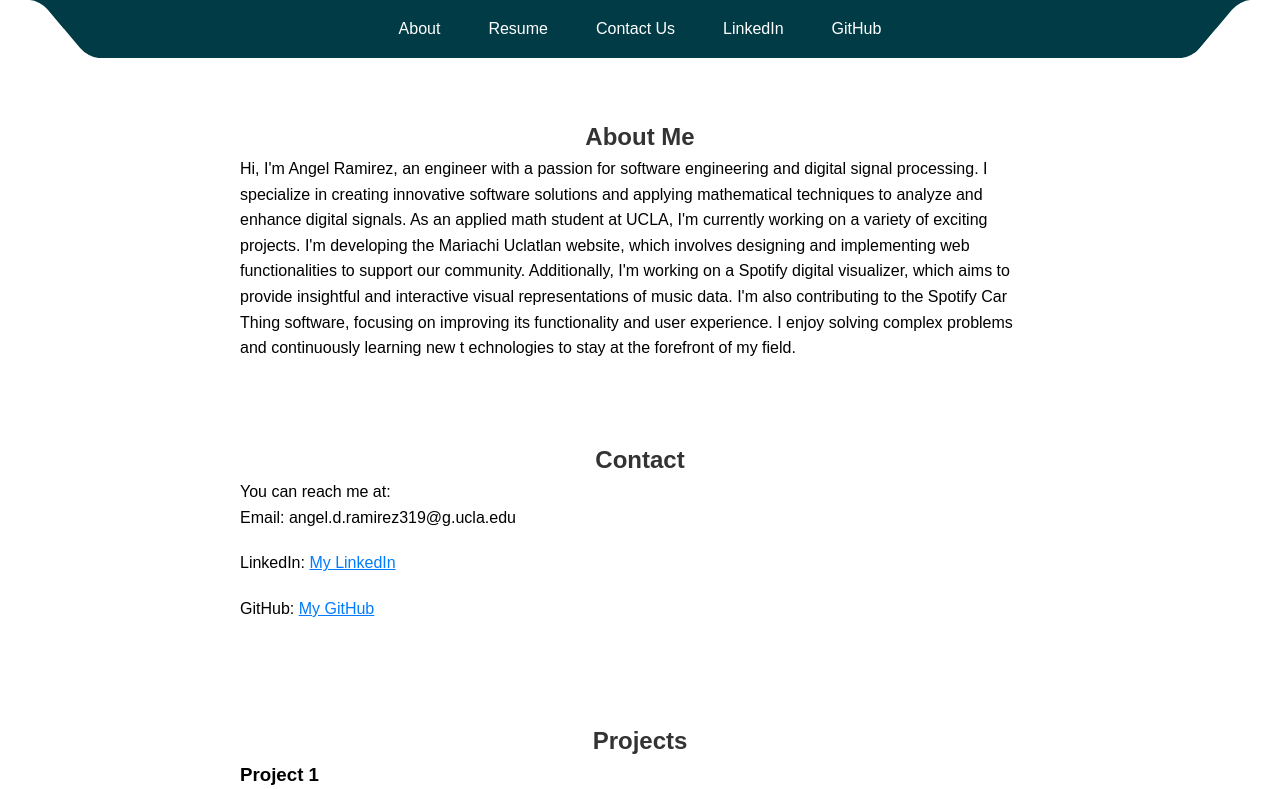
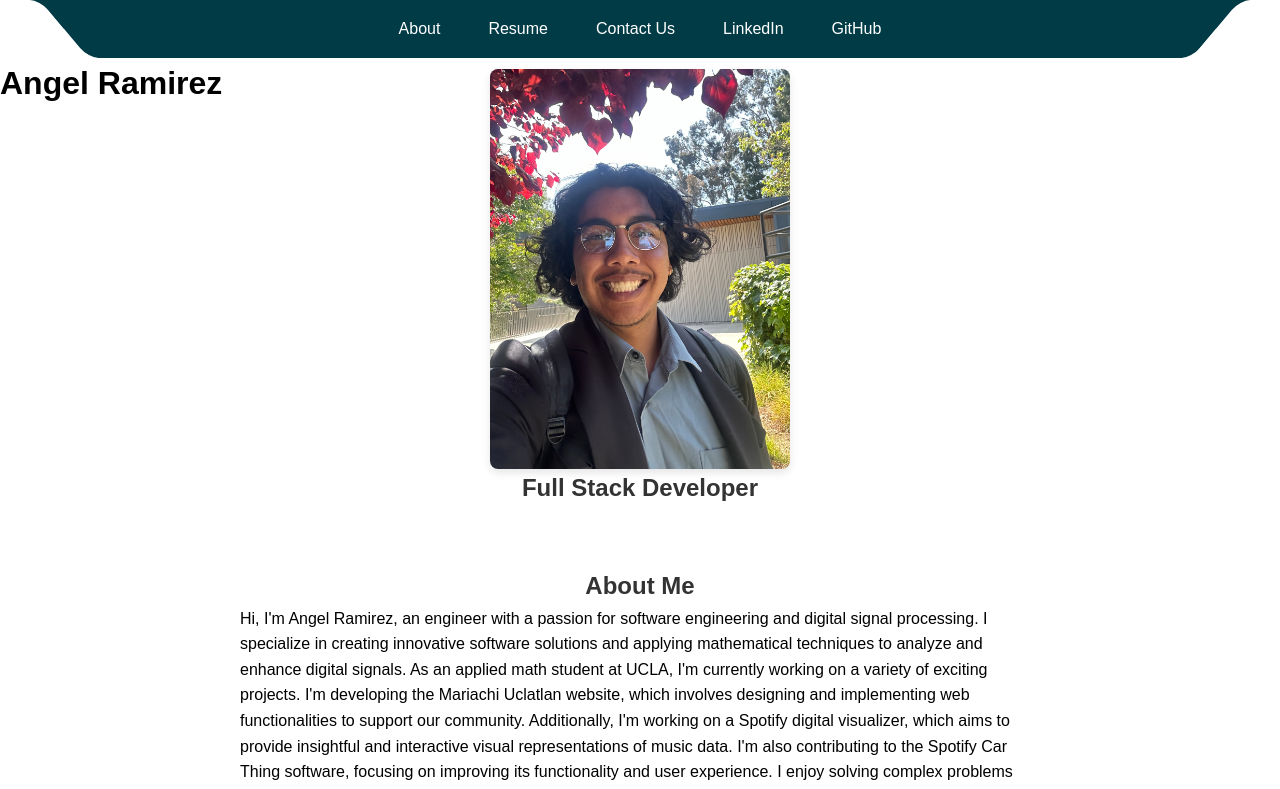
Before and after one commit to angelr4219/angel-personal-website, a React (Create React App) app: page / in a window 1280 px wide. Shown: the top 789 px of the page. Built offline with nearby package versions, Linux system fonts and the light colour scheme.

Commit message:
updated picture, ready to push

```diff
--- a/src/App.css
+++ b/src/App.css
@@ -1,56 +1,38 @@
-
-/* src/index.css */
-
-body {
-  font-family: Arial, sans-serif;
-  margin: 0;
-  padding: 0;
-  line-height: 1.6;
+.App {
+  text-align: center;
 }
 
-header {
-  background-color: #333;
-  color: white;
-  padding: 10px 0;
+.App-logo {
+  height: 40vmin;
+  pointer-events: none;
 }
 
-nav ul {
-  list-style: none;
-  display: flex;
-  justify-content: center;
-  padding: 0;
+@media (prefers-reduced-motion: no-preference) {
+  .App-logo {
+    animation: App-logo-spin infinite 20s linear;
+  }
 }
 
-nav ul li {
-  margin: 0 15px;
+.App-header {
+  background-color: #282c34;
+  min-height: 100vh;
+  display: flex;
+  flex-direction: column;
+  align-items: center;
+  justify-content: center;
+  font-size: calc(10px + 2vmin);
+  color: white;
 }
 
-nav ul li a {
-  color: white;
-  text-decoration: none;
+.App-link {
+  color: #61dafb;
 }
 
-h2 {
-  color: #333;
-  text-align: center;
-  margin-top: 40px;
+@keyframes App-logo-spin {
+  from {
+    transform: rotate(0deg);
 }
-
-section {
-  padding: 20px;
-  max-width: 800px;
-  margin: auto;
+  to {
+    transform: rotate(360deg);
 }
-
-ul {
-  list-style: none;
-  padding: 0;
 }
-
-ul li {
-  margin-bottom: 20px;
-}
-
-a {
-  color: #007bff;
-}
--- a/src/App.js
+++ b/src/App.js
@@ -6,6 +6,7 @@ import Contact from './components/contact.js';
 import About from './components/about.js';
 import Projects from './components/Projects.js';
 import Footer from './components/footer.js';
+import Photo from './components/photos.js';
 
 
 
@@ -13,11 +14,20 @@ function App() {
   return (
     <div>
       <Header />
-      <About />
-      <Contact />
+      <main>
+        <h1>Angel Ramirez</h1>
+        <Photo />
+        <h2>Full Stack Developer</h2>
 
-      <Projects />
-      <Footer />
+        <About />
+        <Contact />
+
+        <Projects />
+        <Footer />
+      </main>
+
+
+
 
 
 
--- a/src/components/footer.js
+++ b/src/components/footer.js
@@ -1,4 +1,5 @@
 import React from 'react';
+import './footer.css'; // Import the CSS file
 
 const Footer = () => {
     return (
--- /dev/null
+++ b/src/components/photo.css
@@ -0,0 +1,20 @@
+/* Photo.css */
+
+.photo-container {
+    display: flex;
+    justify-content: center;
+    align-items: center;
+    height: 40vh; /* Full viewport height to center vertically */
+    background-color: #FFFFFF; /* Optional: background color for better visibility */
+  }
+
+  .photo {
+
+width: 80%;          /* Set to 80% of the container's width to scale down */
+  max-width: 300px;    /* Set a smaller maximum width for the image */
+  height: auto;        /* Maintain aspect ratio */
+  border-radius: 8px;  /* Optional: rounded corners */
+  box-shadow: 0 4px 8px rgba(0, 0, 0, 0.1); /* Optional: subtle shadow */
+  object-fit: cover;   /* Optional: ensure the image covers the container */
+
+  }
--- /dev/null
+++ b/src/components/photos.js
@@ -0,0 +1,14 @@
+import React from 'react';
+import './photo.css'; // Import the CSS file
+import myImage from  '/Users/angelramirez/Desktop/coding/Current/angel-website/angel-personal-website/src/components/images/ProfAngel.JPG';
+
+
+
+function Photo(){
+    return (
+        <div className="photo-container">
+          <img src={myImage} alt="Angel" className="photo" />
+        </div>
+      );
+  };
+export default Photo;
```
Also changed, not shown: src/components/images/ProfAngel.JPG (added), 1 other file (tests, documents, lock files or other folders).
